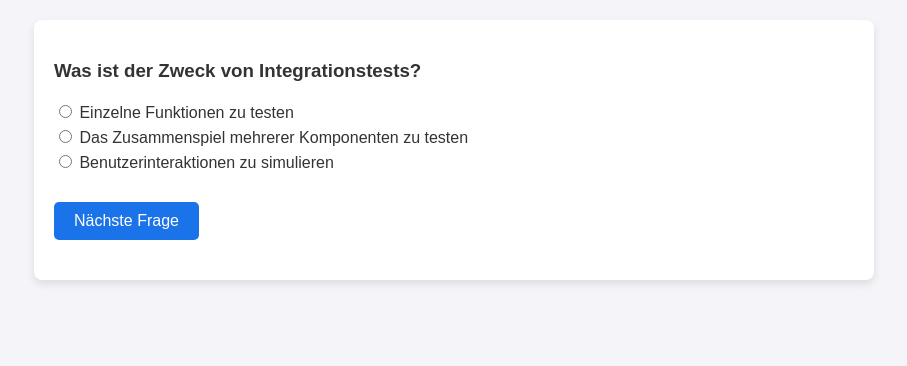
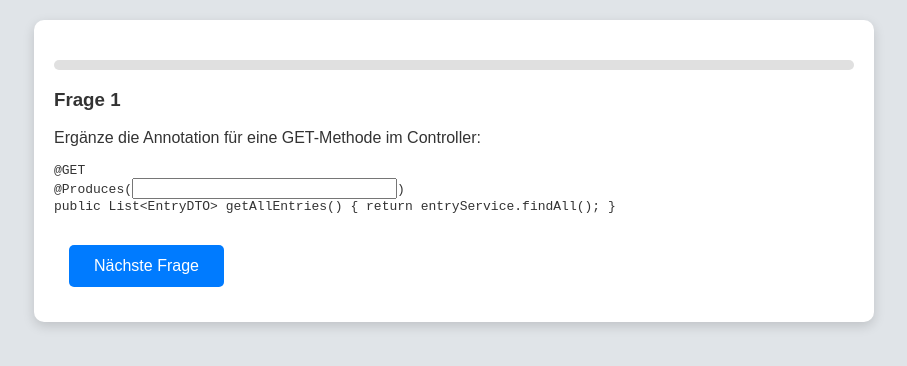
Before and after one commit to Mustafa-Sagaaro/223Lernen, a plain HTML site: page index.html in a window 1280 px wide. Both pictures are taken after a click on the button "Quiz starten". Shown: the whole page, without its empty margins (186-1093 px from the left). Drawn offline with Linux system fonts and the light colour scheme.

Commit message:
update code

```diff
--- a/index.html
+++ b/index.html
@@ -7,7 +7,7 @@
   <style>
     body {
       font-family: Arial, sans-serif;
-      background-color: #f4f4f9;
+      background-color: #e0e4e8;
       color: #333;
       margin: 0;
       padding: 20px;
@@ -16,238 +16,188 @@
       max-width: 800px;
       margin: auto;
       padding: 20px;
-      background-color: #fff;
-      box-shadow: 0 4px 8px rgba(0, 0, 0, 0.1);
-      border-radius: 8px;
+      background-color: #ffffff;
+      box-shadow: 0 4px 12px rgba(0, 0, 0, 0.15);
+      border-radius: 10px;
       display: none;
     }
     h1, h2 {
-      color: #1a73e8;
+      color: #007bff;
     }
     .menu {
       text-align: center;
-      padding: 20px;
-    }
-    .question {
-      margin: 20px 0;
-    }
-    .choices {
-      margin: 10px 0;
-    }
-    label {
-      display: block;
-      margin: 5px 0;
+      padding: 30px;
     }
     .button {
-      margin: 20px 0;
-      padding: 10px 20px;
-      background-color: #1a73e8;
-      color: #fff;
+      margin: 15px;
+      padding: 12px 25px;
+      background-color: #007bff;
+      color: #ffffff;
       border: none;
       border-radius: 5px;
       cursor: pointer;
       font-size: 16px;
+      transition: background 0.3s;
     }
-    .result {
+    .button:hover {
+      background-color: #0056b3;
+    }
+    .progress-bar {
+      background-color: #e0e0e0;
+      border-radius: 5px;
+      overflow: hidden;
       margin-top: 20px;
-      padding: 10px;
-      font-weight: bold;
-      color: #1a73e8;
     }
-    .merkblatt {
+    .progress {
+      height: 10px;
+      background-color: #007bff;
+      width: 0%;
+    }
+    .timer {
+      font-size: 18px;
+      color: #ff4c4c;
+      text-align: right;
+      margin-bottom: 10px;
+    }
+    .review {
       display: none;
-      padding: 20px;
-      background-color: #f1f1f1;
-      border-radius: 8px;
-      margin-top: 20px;
     }
   </style>
 </head>
 <body>
 
-<!-- Start Menu -->
 <div class="menu">
   <h1>Prüfung: Authentifizierung und Software-Testing</h1>
   <button class="button" onclick="startQuiz()">Quiz starten</button>
-  <button class="button" onclick="showMerkblatt()">Merkblatt anzeigen</button>
 </div>
 
-<!-- Quiz Container -->
 <div id="quizContainer" class="container">
+  <div class="timer" id="timer"></div>
+  <div class="progress-bar">
+    <div class="progress" id="progress"></div>
+  </div>
   <div id="questionContainer" class="question"></div>
-  <div id="choicesContainer" class="choices"></div>
   <button class="button" onclick="nextQuestion()">Nächste Frage</button>
 </div>
 
-<!-- Result -->
 <div id="result" class="result"></div>
-
-<!-- Merkblatt -->
-<div id="merkblatt" class="merkblatt">
-  <h2>Merkblatt: Authentifizierung und Software-Testing</h2>
-  <p><strong>Authentifizierung:</strong> Beweist die Identität eines Benutzers, z.B. durch ein Passwort.</p>
-  <p><strong>Autorisierung:</strong> Erlaubt den Zugang zu bestimmten Ressourcen, wenn der Benutzer berechtigt ist.</p>
-  <p><strong>OAuth:</strong> Standard zur Autorisierung, der Access Tokens verwendet.</p>
-  <p><strong>JWT:</strong> JSON Web Token, das zur Authentifizierung und Autorisierung verwendet wird.</p>
-  <p><strong>Unit-Tests:</strong> Testen einzelne Komponenten isoliert.</p>
-  <p><strong>Integrationstests:</strong> Testen das Zusammenspiel mehrerer Komponenten.</p>
-  <p><strong>Systemtests:</strong> Testen das gesamte System.</p>
-  <p><strong>End-to-End-Tests:</strong> Simulieren Benutzerinteraktionen von Anfang bis Ende.</p>
-  <p><strong>Mocks:</strong> Simulierte Objekte, die reale Abhängigkeiten in Tests ersetzen.</p>
-  <p><strong>Code Coverage:</strong> Prozentsatz des Codes, der durch Tests abgedeckt wird.</p>
-  <button class="button" onclick="returnToMenu()">Zurück zum Menü</button>
-</div>
 
 <script>
   const questions = [
     {
-      type: "multiple",
-      question: "Was ist Authentisierung?",
-      choices: [
-        { text: "Die Überprüfung, ob die Informationen korrekt sind.", correct: false },
-        { text: "Der Beweis, dass man die Person ist, die man vorgibt zu sein.", correct: true },
-        { text: "Die Erlaubnis, eine Ressource zu nutzen.", correct: false }
-      ]
+      type: "fill-in-the-blank",
+      question: `Ergänze die Annotation für eine GET-Methode im Controller:<br>
+      <pre>@GET
+@Produces(<input type="text" id="q0" size="30">)
+public List&lt;EntryDTO&gt; getAllEntries() { return entryService.findAll(); }</pre>`,
+      correctAnswer: "MediaType.APPLICATION_JSON"
     },
     {
-      type: "multiple",
-      question: "Was bedeutet Autorisierung?",
-      choices: [
-        { text: "Der Beweis, dass man die Person ist.", correct: false },
-        { text: "Die Erlaubnis, auf eine Ressource zuzugreifen.", correct: true },
-        { text: "Die Prüfung, ob die Informationen authentisch sind.", correct: false }
-      ]
+      type: "fill-in-the-blank",
+      question: `Ergänze die Methode, um ein neues Entry in der Datenbank zu speichern:<br>
+      <pre>public Entry createEntry(Entry entry) {
+  entityManager.<input type="text" id="q1" size="15">(entry);
+  return entry;
+}</pre>`,
+      correctAnswer: "persist"
     },
     {
-      type: "text",
-      question: "Was beschreibt der Begriff 'Code Coverage'?",
-      answer: "Der Prozentsatz des Codes, der durch Tests abgedeckt ist."
+      type: "fill-in-the-blank",
+      question: `Ergänze den Code, um ein Entry-Objekt in ein DTO umzuwandeln:<br>
+      <pre>private EntryDTO convertToDTO(Entry entry) {
+  EntryDTO dto = new EntryDTO();
+  dto.setId(entry.<input type="text" id="q2" size="15">());
+  dto.setCheckIn(entry.getCheckIn());
+  return dto;
+}</pre>`,
+      correctAnswer: "getId"
     },
     {
-      type: "multiple",
-      question: "Welcher Token wird verwendet, um ein neues Access Token zu erhalten?",
-      choices: [
-        { text: "Session Token", correct: false },
-        { text: "JWT Token", correct: false },
-        { text: "Refresh Token", correct: true }
-      ]
+      type: "fill-in-the-blank",
+      question: `Ergänze die Annotations für eine POST-Methode:<br>
+      <pre>@<input type="text" id="q3" size="10">
+@Consumes(MediaType.APPLICATION_JSON)
+@Produces(MediaType.APPLICATION_JSON)
+public EntryDTO createEntry(EntryDTO entryDTO) { }</pre>`,
+      correctAnswer: "POST"
     },
     {
-      type: "text",
-      question: "Erkläre den Begriff 'Mocks' in Tests.",
-      answer: "Simulierte Objekte, die reale Abhängigkeiten ersetzen."
+      type: "fill-in-the-blank",
+      question: `Ergänze den Controller-Endpunkt, um einen Eintrag nach ID zu löschen:<br>
+      <pre>@DELETE
+@Path("/{id}")
+public Response deleteEntry(@PathParam("<input type="text" id="q4" size="5">") Long id) {
+  boolean deleted = entryService.deleteEntry(id);
+  return deleted ? Response.noContent().build() : Response.status(Response.Status.NOT_FOUND).build();
+}</pre>`,
+      correctAnswer: "id"
     },
     {
-      type: "multiple",
-      question: "Was ist ein Unit-Test?",
-      choices: [
-        { text: "Ein Test der gesamten Anwendung.", correct: false },
-        { text: "Ein Test einer einzelnen Komponente.", correct: true },
-        { text: "Ein Test des Zusammenspiels von Komponenten.", correct: false }
-      ]
+      type: "fill-in-the-blank",
+      question: `Ergänze den Testfall für die Erstellung eines Eintrags:<br>
+      <pre>@Test
+public void testCreateEntry() {
+  Entry entry = new Entry();
+  entry.setCheckIn(<input type="text" id="q5" size="20">);
+  Entry createdEntry = entryService.createEntry(entry);
+  assertNotNull(createdEntry);
+  assertEquals(<input type="text" id="q6" size="20">, createdEntry.getCheckIn());
+}</pre>`,
+      correctAnswer: "LocalDateTime.now()"
     },
     {
-      type: "multiple",
-      question: "Welcher Test simuliert Benutzerinteraktionen von Anfang bis Ende?",
-      choices: [
-        { text: "End-to-End-Test", correct: true },
-        { text: "Unit-Test", correct: false },
-        { text: "Integrationstest", correct: false }
-      ]
+      type: "fill-in-the-blank",
+      question: `Ergänze die Methode im Repository, um Benutzer anhand des Benutzernamens zu finden:<br>
+      <pre>public ApplicationUser findByUsername(String username) {
+  return em.createQuery("SELECT u FROM ApplicationUser u WHERE u.username = :username", ApplicationUser.class)
+           .setParameter("username", <input type="text" id="q7" size="10">)
+           .getSingleResult();
+}</pre>`,
+      correctAnswer: "username"
     },
     {
-      type: "multiple",
-      question: "Wofür steht JWT?",
-      choices: [
-        { text: "Java Web Token", correct: false },
-        { text: "JavaScript Web Token", correct: false },
-        { text: "JSON Web Token", correct: true }
-      ]
+      type: "fill-in-the-blank",
+      question: `Ergänze die Bedingungen für die Zeitraumsuche:<br>
+      <pre>public List&lt;Entry&gt; findEntriesByDateRange(LocalDateTime start, LocalDateTime end) {
+  return entityManager.createQuery(
+      "SELECT e FROM Entry e WHERE e.checkIn >= :start AND e.checkOut <= :end", Entry.class)
+      .setParameter("start", start)
+      .setParameter("end", <input type="text" id="q8" size="10">)
+      .getResultList();
+}</pre>`,
+      correctAnswer: "end"
     },
     {
-      type: "text",
-      question: "Was ist OAuth?",
-      answer: "Ein Standard zur Autorisierung, der Tokens verwendet."
-    },
-    {
-      type: "multiple",
-      question: "Was ist der Zweck von Integrationstests?",
-      choices: [
-        { text: "Einzelne Funktionen zu testen", correct: false },
-        { text: "Das Zusammenspiel mehrerer Komponenten zu testen", correct: true },
-        { text: "Benutzerinteraktionen zu simulieren", correct: false }
-      ]
+      type: "fill-in-the-blank",
+      question: `Ergänze die Transaktions-Annotation, um Änderungen in der Datenbank zu sichern:<br>
+      <pre>@<input type="text" id="q9" size="20">
+public Entry updateEntry(Long id, Entry updatedEntry) {
+  Entry entry = entityManager.find(Entry.class, id);
+  entry.setCheckIn(updatedEntry.getCheckIn());
+  return entityManager.merge(entry);
+}</pre>`,
+      correctAnswer: "Transactional"
     }
   ];
 
-  let shuffledQuestions = [], currentQuestionIndex = 0, score = 0;
-  let answersLog = [];
+  let currentQuestionIndex = 0, score = 0;
 
   function startQuiz() {
     document.querySelector('.menu').style.display = 'none';
     document.getElementById('quizContainer').style.display = 'block';
-    document.getElementById('result').textContent = '';
-    shuffledQuestions = questions.sort(() => Math.random() - 0.5);
-    currentQuestionIndex = 0;
-    score = 0;
-    answersLog = [];
-    showQuestion(shuffledQuestions[currentQuestionIndex]);
-  }
-
-  function showMerkblatt() {
-    document.querySelector('.menu').style.display = 'none';
-    document.getElementById('merkblatt').style.display = 'block';
+    showQuestion(questions[currentQuestionIndex]);
   }
 
   function showQuestion(question) {
-    const questionContainer = document.getElementById('questionContainer');
-    const choicesContainer = document.getElementById('choicesContainer');
-
-    questionContainer.innerHTML = `<h3>${question.question}</h3>`;
-    choicesContainer.innerHTML = '';
-
-    if (question.type === "multiple") {
-      question.choices.forEach((choice, index) => {
-        const choiceLabel = document.createElement('label');
-        choiceLabel.innerHTML = `<input type="radio" name="choice" value="${index}"> ${choice.text}`;
-        choicesContainer.appendChild(choiceLabel);
-      });
-    } else if (question.type === "text") {
-      const inputField = document.createElement('input');
-      inputField.type = "text";
-      inputField.name = "textAnswer";
-      inputField.style.width = "100%";
-      choicesContainer.appendChild(inputField);
-    }
+    document.getElementById('questionContainer').innerHTML = `<h3>Frage ${currentQuestionIndex + 1}</h3><p>${question.question}</p>`;
   }
 
   function nextQuestion() {
-    const currentQuestion = shuffledQuestions[currentQuestionIndex];
-    let correct = false;
-
-    if (currentQuestion.type === "multiple") {
-      const selectedChoice = document.querySelector('input[name="choice"]:checked');
-      if (!selectedChoice) {
-        alert('Bitte wähle eine Antwort aus.');
-        return;
-      }
-      const choiceIndex = selectedChoice.value;
-      correct = currentQuestion.choices[choiceIndex].correct;
-    } else if (currentQuestion.type === "text") {
-      const textAnswer = document.querySelector('input[name="textAnswer"]').value.trim();
-      if (!textAnswer) {
-        alert('Bitte gib eine Antwort ein.');
-        return;
-      }
-      correct = textAnswer.toLowerCase() === currentQuestion.answer.toLowerCase();
-    }
-
-    if (correct) score++;
-    answersLog.push({ question: currentQuestion.question, correct });
-
+    const userAnswer = document.getElementById(`q${currentQuestionIndex}`).value.trim();
+    if (userAnswer === questions[currentQuestionIndex].correctAnswer) score++;
     currentQuestionIndex++;
-    if (currentQuestionIndex < shuffledQuestions.length) {
-      showQuestion(shuffledQuestions[currentQuestionIndex]);
+    if (currentQuestionIndex < questions.length) {
+      showQuestion(questions[currentQuestionIndex]);
     } else {
       endQuiz();
     }
@@ -255,21 +205,8 @@
 
   function endQuiz() {
     document.getElementById('quizContainer').style.display = 'none';
-    let resultText = `Dein Ergebnis: ${score} von ${shuffledQuestions.length} richtigen Antworten.<br>`;
-    resultText += '<h3>Details:</h3><ul>';
-    answersLog.forEach((entry, index) => {
-      resultText += `<li>${index + 1}. ${entry.question} - ${entry.correct ? "Richtig" : "Falsch"}</li>`;
-    });
-    resultText += '</ul>';
-    document.getElementById('result').innerHTML = resultText;
+    document.getElementById('result').innerHTML = `Dein Ergebnis: ${score} von ${questions.length} richtigen Antworten.`;
     document.getElementById('result').style.display = 'block';
-  }
-
-  function returnToMenu() {
-    document.querySelector('.menu').style.display = 'block';
-    document.getElementById('merkblatt').style.display = 'none';
-    document.getElementById('quizContainer').style.display = 'none';
-    document.getElementById('result').style.display = 'none';
   }
 </script>
 
```
